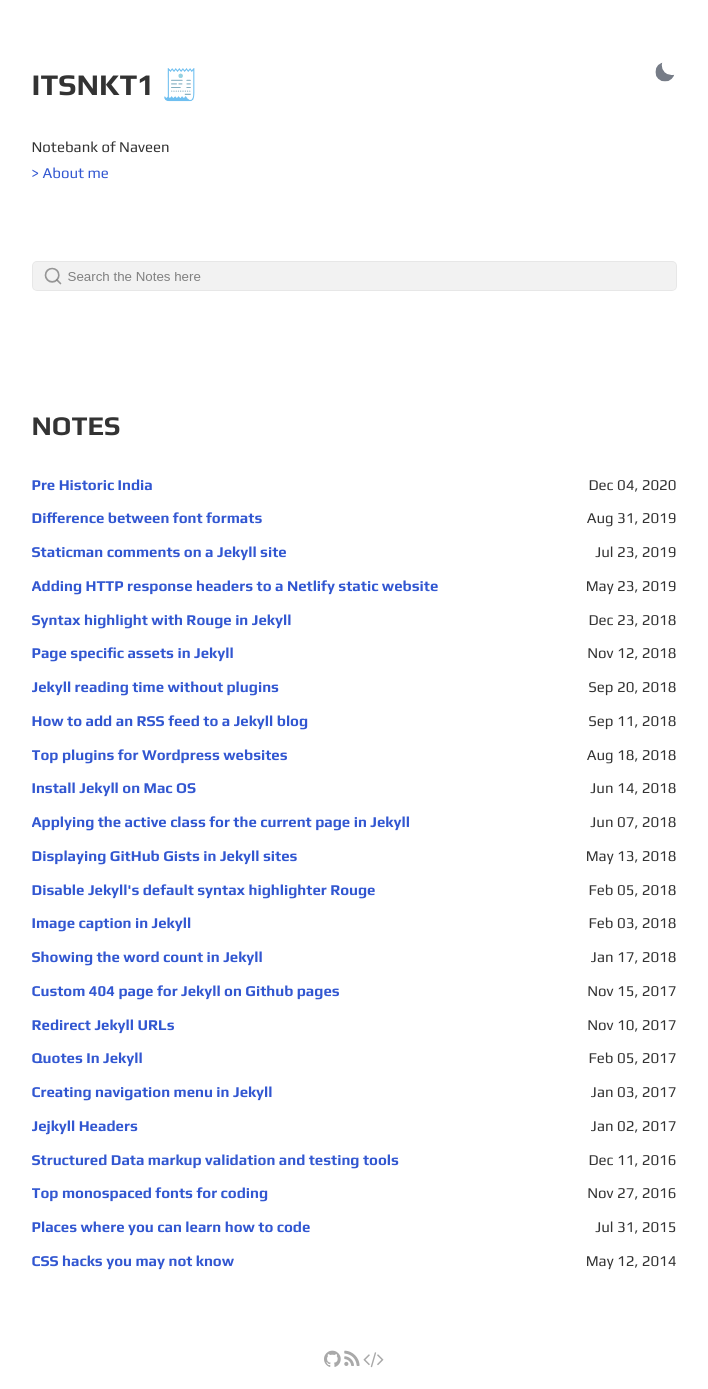
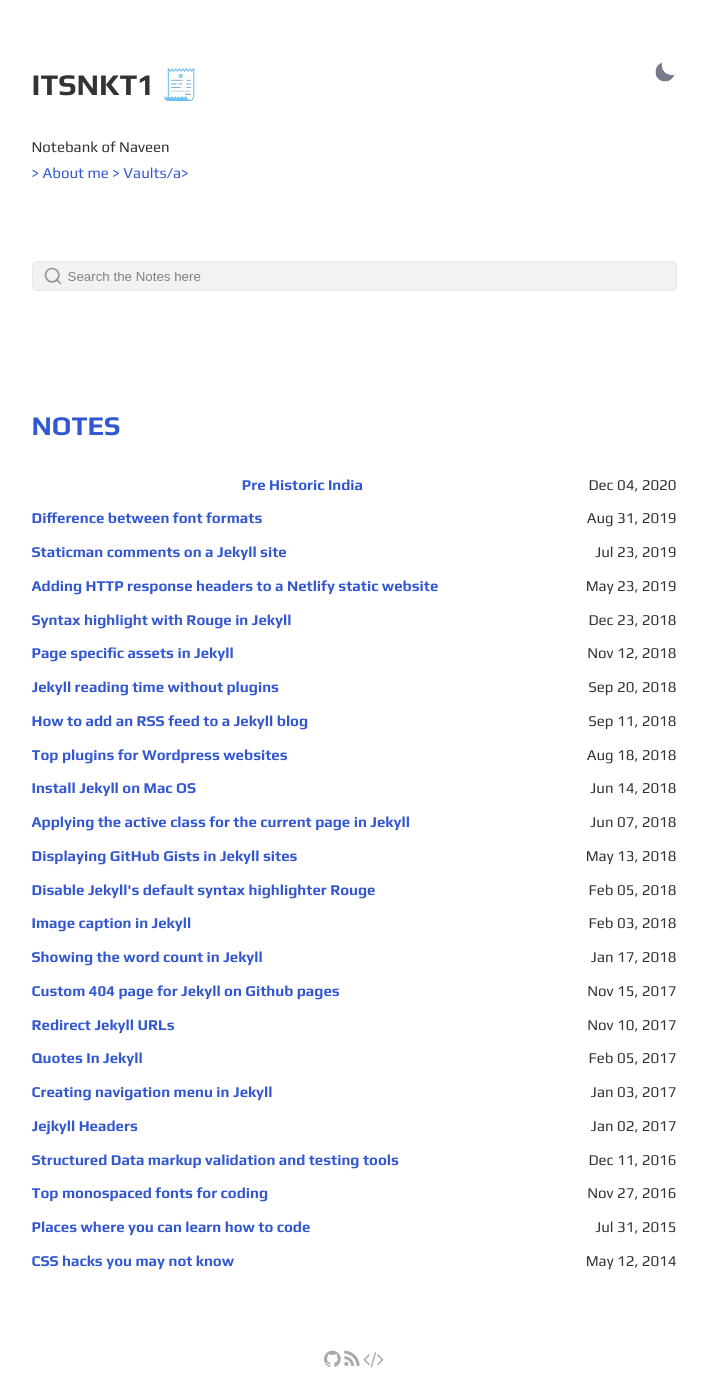
Before and after one commit to itsnkt1/Itsnkt1.github.io, a Jekyll site: the page built from index.html, in a window 1280 px wide. Shown: the whole page, without its empty margins (286-994 px from the left). Built offline with Jekyll 4.4.1, drawn with Linux system fonts in a browser that asks for light colours.

Commit message:
Update index.html

```diff
--- a/index.html
+++ b/index.html
@@ -12,7 +12,10 @@
 	    {{ site.description }}
         <p>
 	    <a href="{{ site.url }}{{ site.baseurl }}/about/">> About me</a>
-        </p>
+
+<a href="{{ site.url }}{{ site.baseurl }}/vaults/">> Vaults/a>
+
+</p>
     </div>
 
 
```
